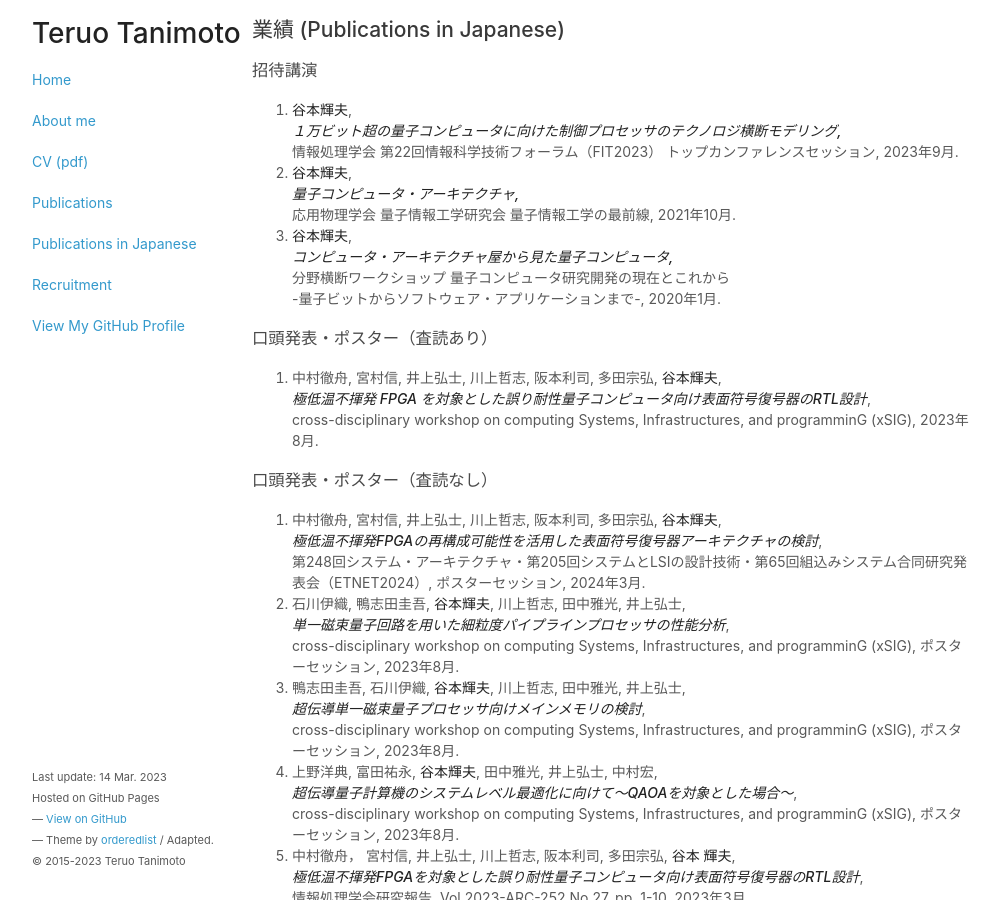
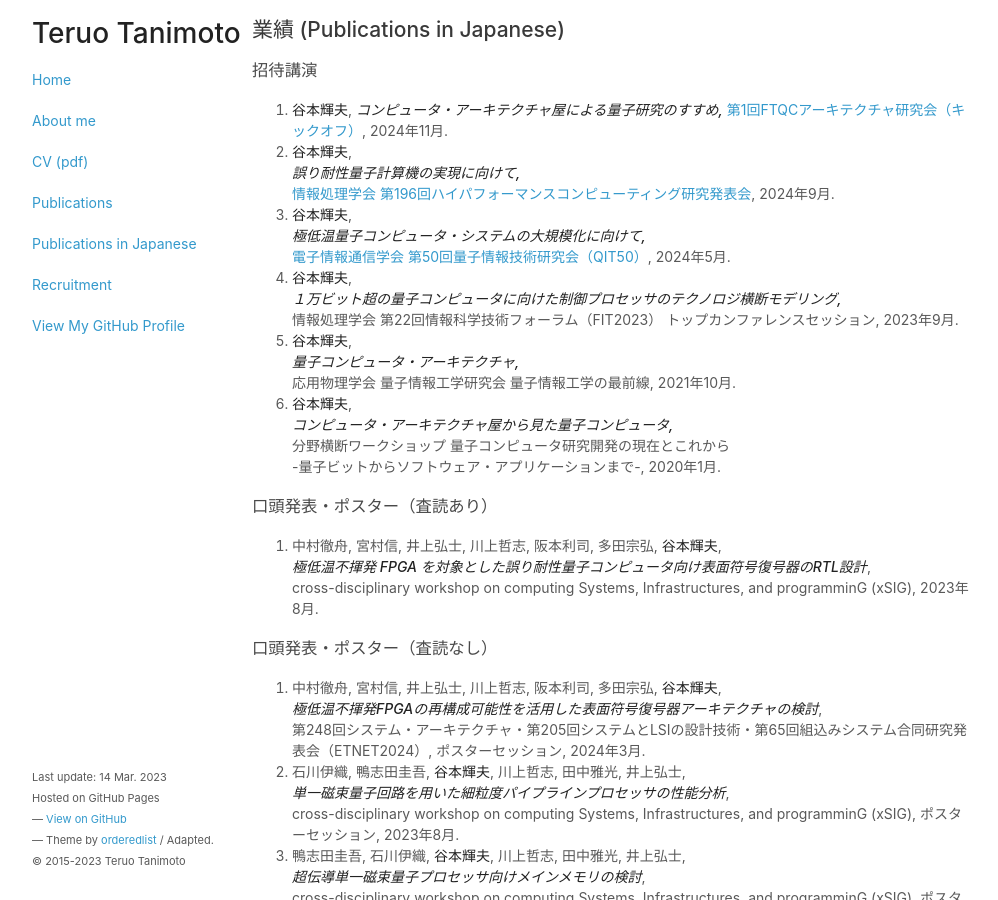
Before and after one commit to teruo41/teruo41.github.io, a Jekyll site: the page built from pubsj.md, in a window 1280 px wide and 900 px high. Shown: the whole window, without its empty margins (138-1136 px from the left). Built offline with Jekyll 4.4.1, drawn with Linux system fonts in a browser that asks for light colours.

Commit message:
Update pubsj.md

```diff
--- a/pubsj.md
+++ b/pubsj.md
@@ -6,6 +6,18 @@ title: Publications in Japanese
 ## 業績 (Publications in Japanese)
 
 ### 招待講演
+
+0. __谷本輝夫__,
+   ***コンピュータ・アーキテクチャ屋による量子研究のすすめ,***
+   [第1回FTQCアーキテクチャ研究会（キックオフ）](https://sites.google.com/cpc-lab.org/ftqc-arc-1/), 2024年11月.
+
+0. __谷本輝夫__,
+   ***誤り耐性量子計算機の実現に向けて,***
+   [情報処理学会 第196回ハイパフォーマンスコンピューティング研究発表会](http://id.nii.ac.jp/1001/00239615/), 2024年9月.
+
+0. __谷本輝夫__,
+   ***極低温量子コンピュータ・システムの大規模化に向けて,***
+   [電子情報通信学会 第50回量子情報技術研究会（QIT50）](https://ken.ieice.org/ken/paper/202405298c3m/), 2024年5月.
 
 0. __谷本輝夫__,
   ***１万ビット超の量子コンピュータに向けた制御プロセッサのテクノロジ横断モデリング,***
```
